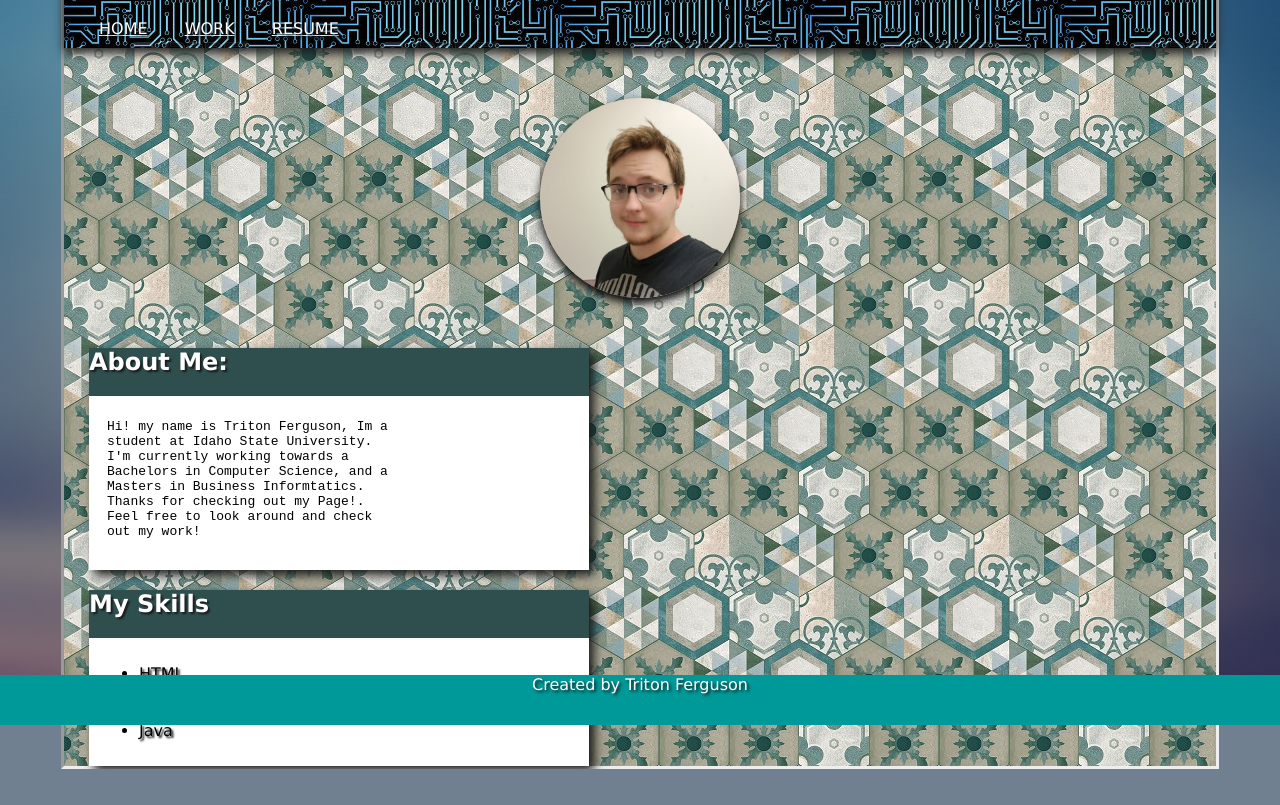
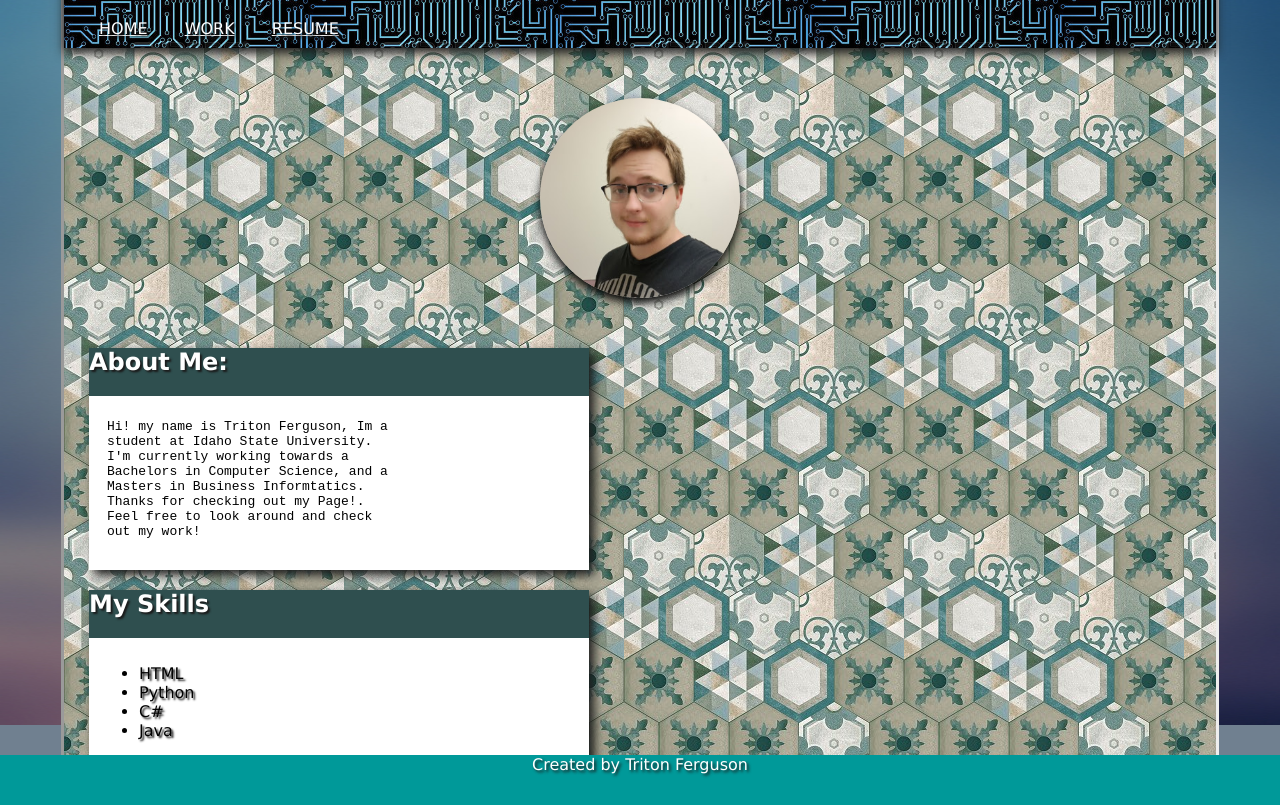
Before and after one commit to FergusonTriton/FergusonTriton.github.io, a plain HTML site: page index.html in a window 1280 px wide. Shown: the part 75-880 px from the top of the page. Before the commit the page ends 844 px from the top, so only its background shows below. Drawn offline with Linux system fonts and the light colour scheme.

Commit message:
Update stylesheet.css

```diff
--- a/stylesheet.css
+++ b/stylesheet.css
@@ -28,7 +28,7 @@ footer
 
     height: 50px;
     width: 100%;
-    bottom: 0;
+    bottom: -10%;
     left: 0;
     right: 0;
     position: absolute;
```
